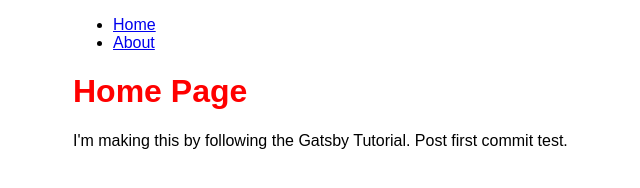
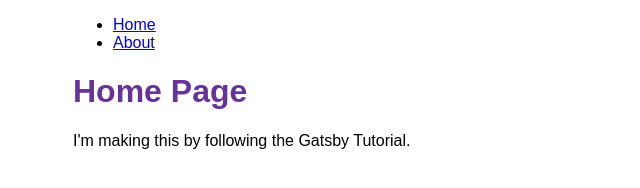
Before and after one commit to WBTGS95/Test, a Gatsby site: page / in a window 1280 px wide. Shown: the whole page, without its empty margins (317-957 px from the left). Built offline with nearby package versions, Linux system fonts and the light colour scheme; Gatsby itself is replaced by a stand-in of ours.

Commit message:
Gatsby Tutorial pt 2

```diff
--- a/src/components/layout.module.css
+++ b/src/components/layout.module.css
@@ -5,7 +5,7 @@
 }
 
 .heading {
-    color: rgb(255, 0, 0);
+  color: rebeccapurple;
 }
 .nav-links {
   display: flex;
--- a/src/pages/index.js
+++ b/src/pages/index.js
@@ -4,7 +4,7 @@
 const IndexPage = () => {
   return (
     <Layout pageTitle="Home Page">
-      <p>I'm making this by following the Gatsby Tutorial. Post first commit test.</p>
+      <p>I'm making this by following the Gatsby Tutorial.</p>
     </Layout>
   )
 }
```
Lines whose indentation alone changed are shown as unchanged.
